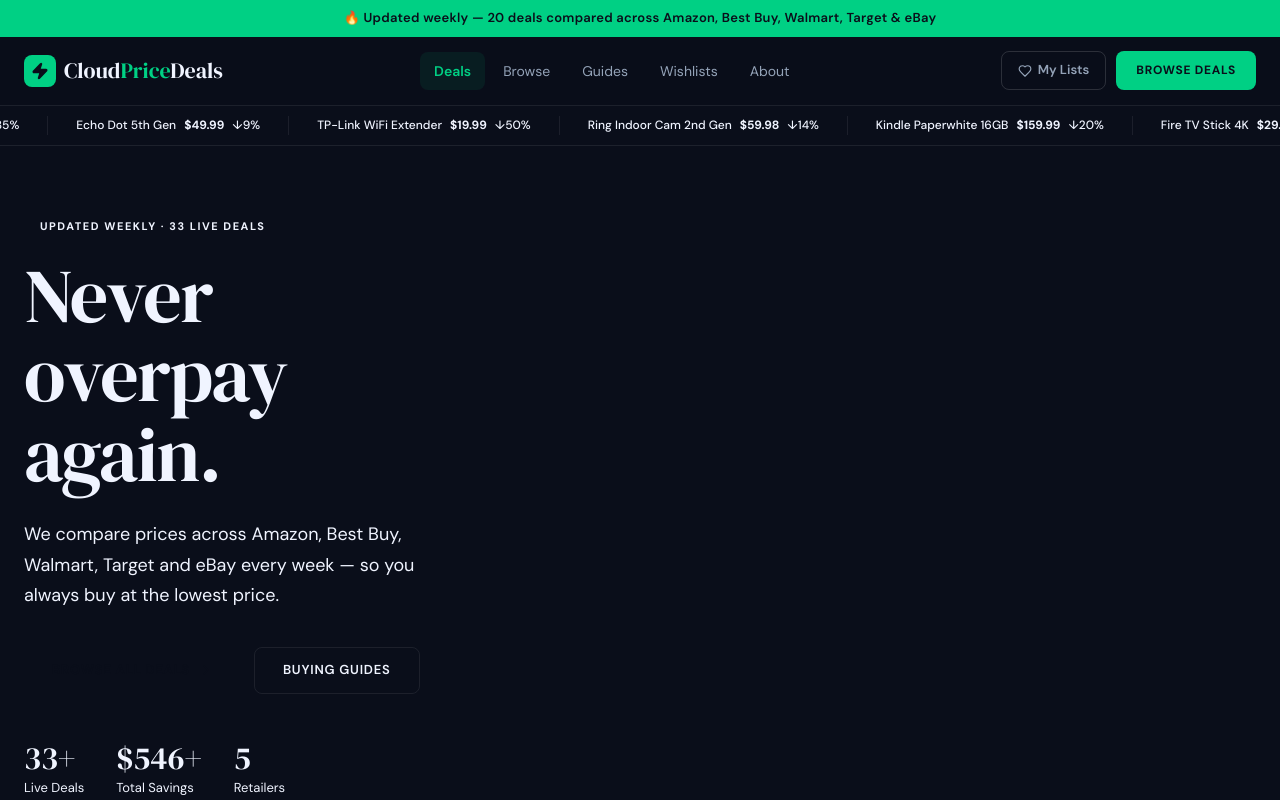
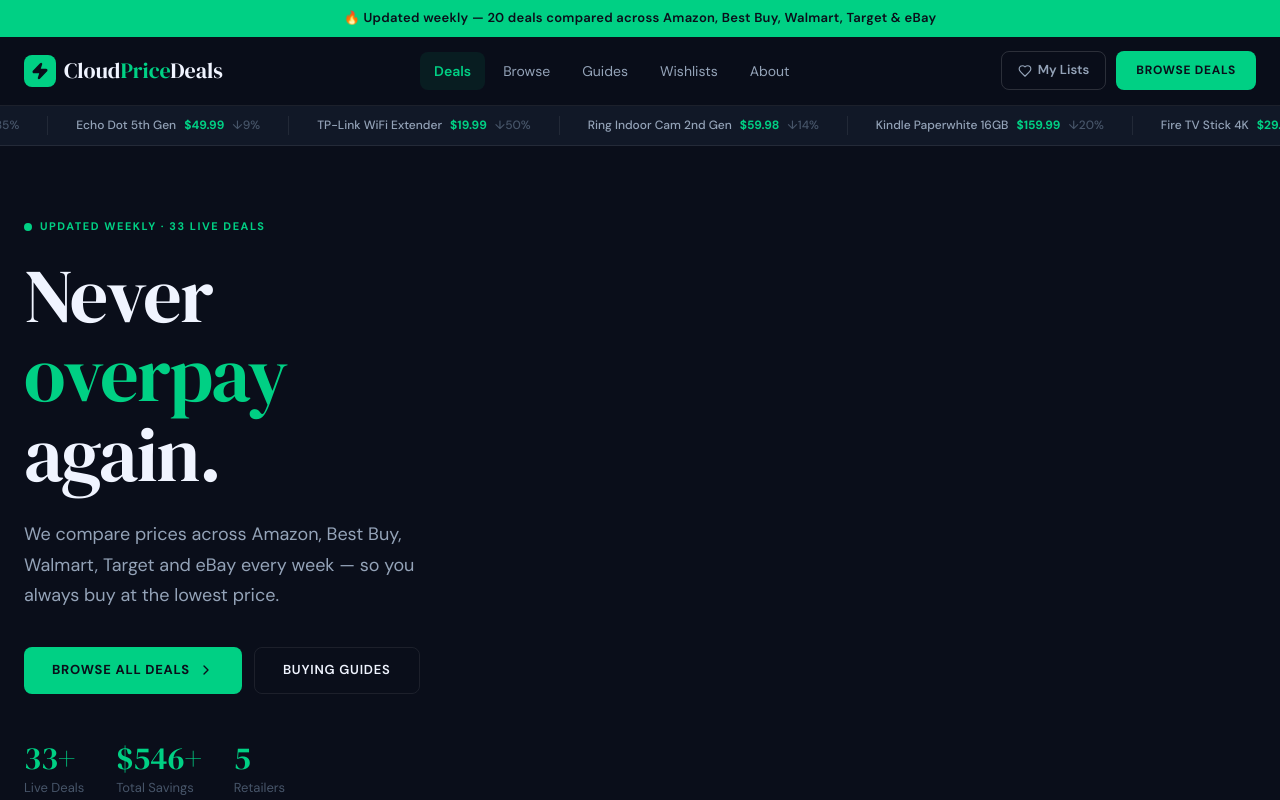
Before and after one commit to CloudInsAgency/cloudpricedeals, a Next.js app: page / in a window 1280 px wide. Shown: the top 800 px of the page. Built offline with nearby package versions, Linux system fonts and the light colour scheme.

Commit message:
Update globals.css

```diff
--- a/src/app/globals.css
+++ b/src/app/globals.css
@@ -3,7 +3,10 @@
 @tailwind components;
 @tailwind utilities;
 
-:root {
+/* ── DARK THEME (default) ───────────────────────────────────────────────── */
+:root,
+[data-theme="dark"] {
+  /* Legacy vars (keep for backward compat) */
   --bg:       #0A0E1A;
   --surface:  #111827;
   --surface2: #1A2235;
@@ -17,10 +20,59 @@
   --white:    #FFFFFF;
   --red:      #FF4757;
   --amber:    #F59E0B;
+
+  /* Theme-aware vars used by page.js */
+  --bg-main:       #0A0E1A;
+  --bg-card:       #111827;
+  --bg-section:    #1A2235;
+  --accent:        #00D084;
+  --accent-bg:     rgba(0,208,132,0.10);
+  --border-accent: rgba(0,208,132,0.25);
+  --text-primary:  #F0F4FF;
+  --text-secondary:#94A3B8;
+  --text-muted:    #475569;
+  --shadow:        0 4px 24px rgba(0,0,0,0.4);
 }
 
-*, *::before, *::after { box-sizing: border-box; margin: 0; padding: 0; }
+/* ── LIGHT THEME ────────────────────────────────────────────────────────── */
+[data-theme="light"] {
+  /* Legacy vars updated for light */
+  --bg:       #F8FAFC;
+  --surface:  #FFFFFF;
+  --surface2: #F1F5F9;
+  --border:   rgba(0,0,0,0.08);
+  --border2:  rgba(0,0,0,0.14);
+  --green:    #00A86B;
+  --blue:     #3B82F6;
+  --text:     #0F172A;
+  --text-2:   #475569;
+  --text-3:   #94A3B8;
+  --white:    #FFFFFF;
+  --red:      #FF4757;
+  --amber:    #F59E0B;
 
+  /* Theme-aware vars */
+  --bg-main:       #F8FAFC;
+  --bg-card:       #FFFFFF;
+  --bg-section:    #F1F5F9;
+  --accent:        #00A86B;
+  --accent-bg:     rgba(0,168,107,0.10);
+  --border-accent: rgba(0,168,107,0.28);
+  --text-primary:  #0F172A;
+  --text-secondary:#475569;
+  --text-muted:    #94A3B8;
+  --shadow:        0 4px 24px rgba(0,0,0,0.08);
+}
+
+/* Smooth transition when toggling themes */
+*, *::before, *::after {
+  box-sizing: border-box;
+  margin: 0;
+  padding: 0;
+  transition: background-color 0.2s ease, border-color 0.2s ease, color 0.2s ease;
+}
+
+/* ── BASE ───────────────────────────────────────────────────────────────── */
 html {
   scroll-behavior: smooth;
   font-size: 16px;
@@ -32,8 +84,8 @@
 body {
   font-family: 'DM Sans', sans-serif;
   font-weight: 400;
-  background: var(--bg);
-  color: var(--text);
+  background: var(--bg-main);
+  color: var(--text-primary);
   -webkit-font-smoothing: antialiased;
   -moz-osx-font-smoothing: grayscale;
   line-height: 1.6;
@@ -47,13 +99,14 @@
   font-family: 'DM Serif Display', serif;
   font-weight: 400;
   line-height: 1.15;
-  color: var(--text);
+  color: var(--text-primary);
 }
 
 ::-webkit-scrollbar { width: 4px; }
-::-webkit-scrollbar-track { background: var(--bg); }
-::-webkit-scrollbar-thumb { background: var(--surface2); border-radius: 4px; }
+::-webkit-scrollbar-track { background: var(--bg-main); }
+::-webkit-scrollbar-thumb { background: var(--bg-section); border-radius: 4px; }
 
+/* ── ANIMATIONS ─────────────────────────────────────────────────────────── */
 @keyframes fadeUp {
   from { opacity: 0; transform: translateY(20px); }
   to   { opacity: 1; transform: translateY(0); }
@@ -76,6 +129,7 @@
   100% { background-position: 0% 50%; }
 }
 
+/* ── UTILITY CLASSES ────────────────────────────────────────────────────── */
 .fade-up   { animation: fadeUp 0.6s ease both; }
 .fade-up-1 { animation-delay: 0.08s; }
 .fade-up-2 { animation-delay: 0.16s; }
@@ -89,15 +143,16 @@
 
 .live-dot {
   width: 8px; height: 8px; border-radius: 50%;
-  background: var(--green);
+  background: var(--accent);
   animation: pulseGreen 2s ease-in-out infinite;
   display: inline-block; flex-shrink: 0;
 }
 
+/* ── BADGES ─────────────────────────────────────────────────────────────── */
 .badge-green {
-  background: rgba(0,208,132,0.12);
-  color: var(--green);
-  border: 1px solid rgba(0,208,132,0.25);
+  background: var(--accent-bg);
+  color: var(--accent);
+  border: 1px solid var(--border-accent);
   font-size: 11px; font-weight: 700;
   letter-spacing: 0.08em; text-transform: uppercase;
   padding: 3px 10px; border-radius: 100px;
@@ -115,16 +170,18 @@
   font-family: 'DM Sans', sans-serif;
 }
 
+/* ── TYPOGRAPHY ─────────────────────────────────────────────────────────── */
 .section-eyebrow {
   font-family: 'DM Sans', sans-serif;
   font-size: 11px; font-weight: 700;
   letter-spacing: 0.14em; text-transform: uppercase;
-  color: var(--green);
+  color: var(--accent);
   display: flex; align-items: center; gap: 8px;
 }
 
+/* ── BUTTONS ────────────────────────────────────────────────────────────── */
 .btn-primary {
-  background: var(--green); color: #0A0E1A;
+  background: var(--accent); color: #0A0E1A;
   font-family: 'DM Sans', sans-serif;
   font-size: 13px; font-weight: 700;
   letter-spacing: 0.06em; text-transform: uppercase;
@@ -134,10 +191,10 @@
   transition: background 0.15s, transform 0.15s;
   white-space: nowrap;
 }
-.btn-primary:hover { background: #00E896; transform: translateY(-1px); }
+.btn-primary:hover { filter: brightness(1.1); transform: translateY(-1px); }
 
 .btn-secondary {
-  background: transparent; color: var(--text);
+  background: transparent; color: var(--text-primary);
   font-family: 'DM Sans', sans-serif;
   font-size: 13px; font-weight: 600;
   letter-spacing: 0.06em; text-transform: uppercase;
@@ -148,10 +205,11 @@
   transition: border-color 0.15s, background 0.15s;
   white-space: nowrap;
 }
-.btn-secondary:hover { border-color: var(--green); background: rgba(0,208,132,0.05); }
+.btn-secondary:hover { border-color: var(--accent); background: var(--accent-bg); }
 
+/* ── DEAL CARD ──────────────────────────────────────────────────────────── */
 .deal-card {
-  background: var(--surface);
+  background: var(--bg-card);
   border: 1px solid var(--border);
   border-radius: 12px; overflow: hidden;
   transition: transform 0.2s, border-color 0.2s, box-shadow 0.2s;
@@ -159,18 +217,19 @@
 }
 .deal-card:hover {
   transform: translateY(-3px);
-  border-color: rgba(0,208,132,0.3);
-  box-shadow: 0 8px 32px rgba(0,208,132,0.08);
+  border-color: var(--border-accent);
+  box-shadow: var(--shadow);
 }
 
+/* ── RESPONSIVE ─────────────────────────────────────────────────────────── */
 @media (max-width: 768px) {
   html, body { overflow-x: hidden; width: 100%; }
   * { max-width: 100%; }
-  .hide-mobile { display: none !important; }
+  .hide-mobile  { display: none !important; }
   .grid-2-mobile { grid-template-columns: repeat(2,1fr) !important; }
   .grid-1-mobile { grid-template-columns: 1fr !important; }
   .mobile-stack { flex-direction: column !important; }
-  .mobile-pad { padding-left: 16px !important; padding-right: 16px !important; }
+  .mobile-pad   { padding-left: 16px !important; padding-right: 16px !important; }
 }
 @media (max-width: 480px) {
   .grid-2-mobile { grid-template-columns: 1fr !important; }
```
